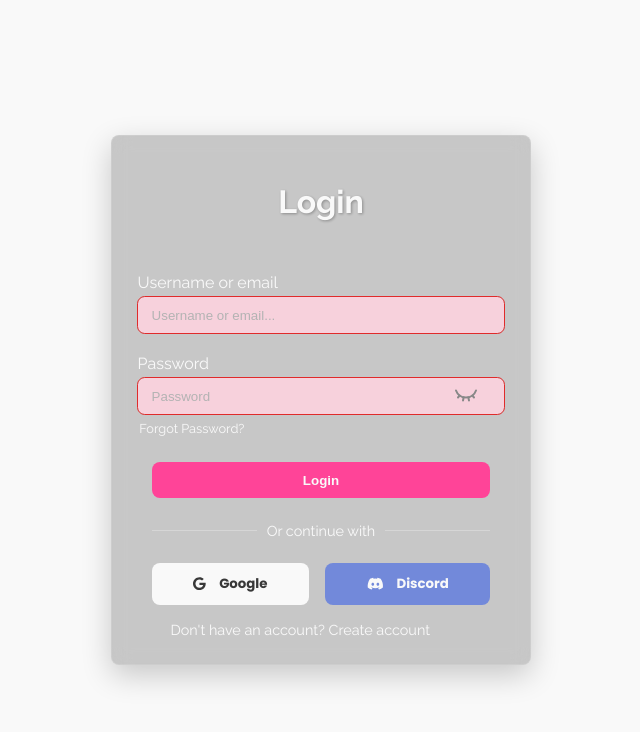
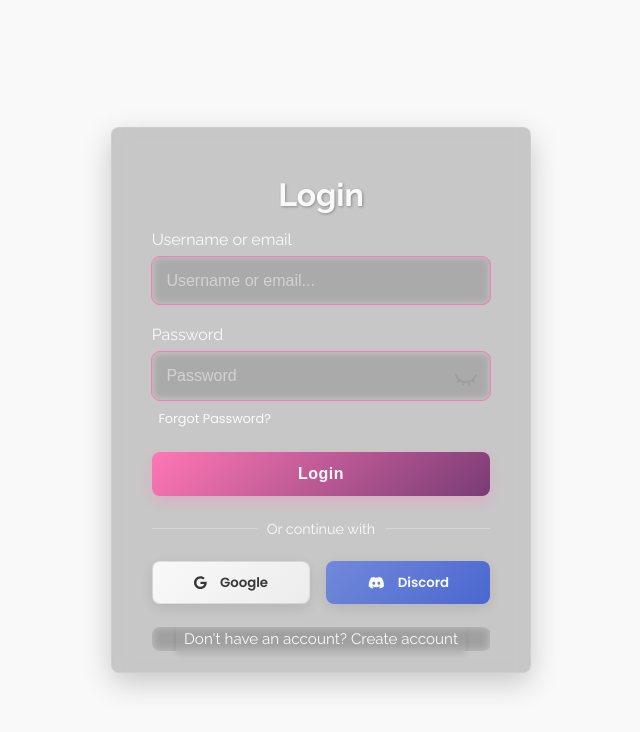
Before and after one commit to MonkyMars/PopQuick, a Next.js app in the folder apps/web/: page /login in a window 1280 px wide. Shown: the top 732 px of the page, without its empty margins (319-959 px from the left). Built offline with nearby package versions, Linux system fonts and the light colour scheme; no server answers.

Commit message:
fix: enhance login form styles for improved usability and visual appeal

```diff
--- a/apps/web/src/app/login/login.scss
+++ b/apps/web/src/app/login/login.scss
@@ -30,7 +30,7 @@ $green: #38eb38;
 
   h2 {
     text-align: center;
-    margin-bottom: 1.5em;
+    margin-bottom: .4em;
     position: relative;
     font-size: 2em;
     color: $background;
@@ -52,55 +52,61 @@ $green: #38eb38;
     flex-direction: column;
     width: 100%;
     align-items: center;
-
     & label {
       display: inline;
+      left: -45%;
+      transform: translateX(50%);
       position: relative;
       margin: 0.3em;
-      align-self: flex-start;
     }
-
     a {
       color: $background;
       text-decoration: none;
       transition: color 0.3s ease-in-out;
       font-size: 0.8em;
-      margin: 0.5em;
+      margin-top: 0.8em;
       align-self: flex-start;
-
+      left: 2em;
+      position: relative;
+      font-family: 'Poppins', sans-serif;
       &:hover {
         color: $pink;
       }
     }
     .loginInput {
+      box-sizing: border-box;
       width: 90%;
-      padding: 0.8em 1em;
-      border: none;
-      border-radius: 0.5em;
-      background-color: #ffffff;
-      color: #222;
-      transition:
-        outline 0.3s,
-        transform 0.3s;
-        background: 0.3s;
-      outline: 1px solid transparent;
+      padding: .8em;
+      border: 2px solid transparent;
+      border-radius: $border-radius;
+      background-color: rgba(255, 255, 255, 0.1);
+      color: $background;
+      backdrop-filter: blur(5px);
+      transition: all 0.3s ease;
+      font-size: 1rem;
+      margin-top: 0.2em;
+      outline: .1px solid $pink;
+      &:focus {
+      outline: none;
+      border-color: rgba($pink, 0.6);
+      background-color: rgba(255, 255, 255, 0.15);
+      box-shadow: 0 0 15px rgba($pink, 0.2);
+      & ~ .password-requirements {
+        max-height: 300px;
+        opacity: 1;
+        padding: 1rem;
+        margin-top: 1em;
+      }
+      }
 
-      &:focus {
-        transform: translateY(-2px);
+      &:-webkit-autofill {
+      -webkit-text-fill-color: $background;
+      -webkit-box-shadow: 0 0 0px 1000px rgba(255, 255, 255, 0.2) inset;
+      transition: background-color 5000s ease-in-out 0s;
       }
 
       &::placeholder {
-        color: #b3b3b3;
-      }
-
-      &:invalid {
-        outline: 1px solid $error-red;
-        background-color: #f7d1dc;
-      }
-
-      &:valid {
-        outline: 1px solid $green;
-        background-color: #f0ffee;
+      color: rgba($background, 0.5);
       }
     }
 
@@ -108,16 +114,14 @@ $green: #38eb38;
       .passwordToggle {
         position: absolute;
         right: 25px;
-        top: 50%;
-        transform: translateY(-50%);
+        top: 45px;
         background: none;
         border: none;
-        color: #888;
+        color: lighten($dark-gray, 40%);
         cursor: pointer;
         transition: color 0.3s;
-
         &:hover {
-          color: #ff69b4;
+          color: $pink;
         }
       }
     }
@@ -125,24 +129,50 @@ $green: #38eb38;
 
   .loginButton {
     width: 90%;
-    padding: 0.8em;
-    background-color: darken($pink, 10%);
+    padding: .8em;
+    background: linear-gradient(135deg, $pink 0%, darken($purple, 10%) 100%);
     color: $background;
     border: none;
     border-radius: $border-radius;
-    font-weight: bold;
+    font-weight: 600;
     cursor: pointer;
-    margin-top: 0.3em;
-    transition:
-      background-color 0.3s,
-      transform 0.2s;
+    margin-top: 0.5em;
+    position: relative;
+    overflow: hidden;
+    font-size: 1em;
+    letter-spacing: 0.5px;
+    transition: all 0.3s ease;
+    box-shadow: 0 6px 15px rgba($pink, 0.3);
+
+    &::before {
+      content: '';
+      position: absolute;
+      top: 0;
+      left: -100%;
+      width: 100%;
+      height: 100%;
+      background: linear-gradient(
+        120deg,
+        transparent,
+        rgba(255, 255, 255, 0.3),
+        transparent
+      );
+      transition: 0.5s;
+    }
+
     &:hover {
-      background-color: darken($pink, 20%);
-      transform: translateY(-2px);
+      transform: translateY(-3px);
+      box-shadow: 0 8px 20px rgba($pink, 0.4);
+      background: linear-gradient(135deg, lighten($pink, 5%) 0%, $purple 100%);
+
+      &::before {
+        left: 100%;
+      }
     }
 
     &:active {
-      transform: translateY(0);
+      transform: translateY(1px);
+      box-shadow: 0 4px 10px rgba($pink, 0.2);
     }
   }
 
@@ -181,49 +211,114 @@ $green: #38eb38;
       border: none;
       border-radius: $border-radius;
       color: $dark-gray;
-      font-weight: bold;
+      font-weight: 600;
       cursor: pointer;
       font-family: "poppins";
-      transition:
-        background-color 0.3s,
-        transform 0.2s;
+      position: relative;
+      overflow: hidden;
+      transition: all 0.3s ease;
+      box-shadow: 0 4px 15px rgba(0, 0, 0, 0.1);
 
       svg {
         margin-right: 0.5em;
+        transition: transform 0.3s ease;
+      }
+
+      &::before {
+        content: '';
+        position: absolute;
+        top: 0;
+        left: -100%;
+        width: 100%;
+        height: 100%;
+        background: linear-gradient(
+          120deg,
+          transparent,
+          rgba(255, 255, 255, 0.3),
+          transparent
+        );
+        transition: 0.5s;
+      }
+
+      &:hover {
+        transform: translateY(-3px);
+        box-shadow: 0 8px 20px rgba($pink, 0.4);
+        background: linear-gradient(135deg, lighten($pink, 5%) 0%, $purple 100%);
+
+        &::before {
+          left: 100%;
+        }
+      }
+
+      &:active {
+        transform: translateY(1px);
+        box-shadow: 0 4px 10px rgba($pink, 0.2);
+      }
+
+      &:hover {
+        transform: translateY(-3px);
+        box-shadow: 0 8px 20px rgba($background, 0.4);
+        background: linear-gradient(135deg, lighten($pink, 5%) 0%, $purple 100%);
+
+        &::before {
+          left: 100%;
+        }
       }
 
       &.googleButton {
-        background-color: $background;
+        background: linear-gradient(135deg, $background 0%, darken($background, 5%) 100%);
+        border: 1px solid rgba(0, 0, 0, 0.1);
+
         &:hover {
-          background-color: darken($background, 10%);
+          background: linear-gradient(135deg, darken($background, 3%) 0%, darken($background, 8%) 100%);
         }
       }
 
       &.discordButton {
-        background-color: #7289da;
+        background: linear-gradient(135deg, #7289da 0%, darken(#7289da, 10%) 100%);
         color: $background;
+
         &:hover {
-          background-color: darken(#7289da, 10%);
+          background: linear-gradient(135deg, lighten(#7289da, 3%) 0%, #7289da 100%);
+        }
+          }
         }
       }
-    }
-  }
 
   .formFooter {
     margin-top: 1.5em;
     display: flex;
-    justify-content: space-between;
-    font-size: 0.9em;
-    width: 80%;
-    bottom: 5px;
-    position: relative;
+    justify-content: center;
+    font-size: 0.95em;
+    width: 90%;
+    border-radius: $border-radius;
+    backdrop-filter: blur(5px);
     a {
       color: $background;
       text-decoration: none;
-      transition: color 0.3s ease-in-out;
+      position: relative;
+      transition: all 0.3s ease;
+      padding: 0.2em 0.5em;
+      box-shadow: 0 4px 6px rgba(0, 0, 0, 0.1);
+      &:hover {
+    color: $pink;
+    text-shadow: 0 0 8px rgba($pink, 0.5);
+      }
 
-      &:hover {
-        color: $pink;
+      &::after {
+    content: '';
+    position: absolute;
+    width: 0;
+    height: 2px;
+    bottom: -2px;
+    left: 50%;
+    background: $pink;
+    transition: all 0.3s ease;
+      }
+
+      &:hover::after {
+    width: 100%;
+    left: 0;
       }
     }
   }
```
